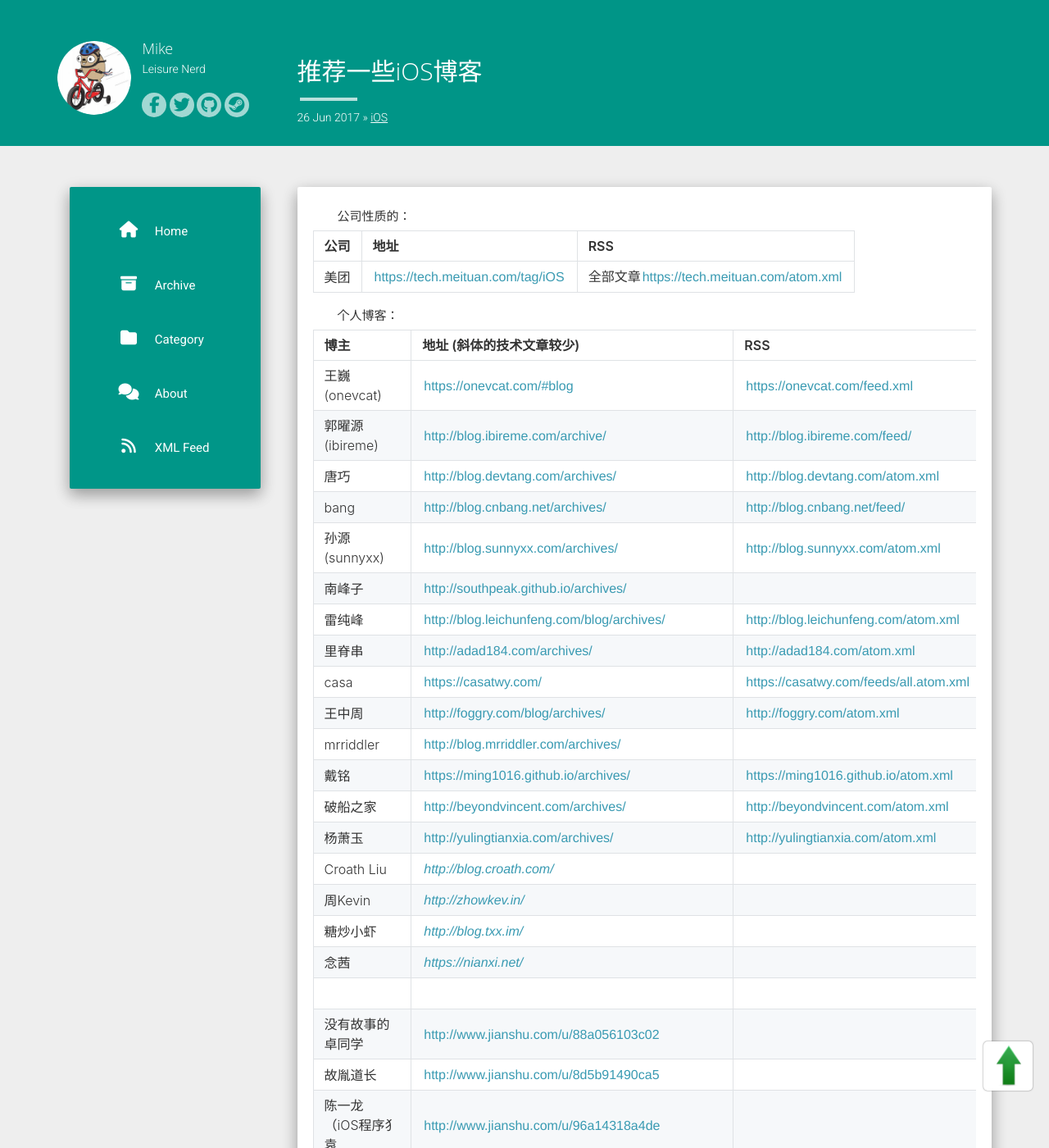
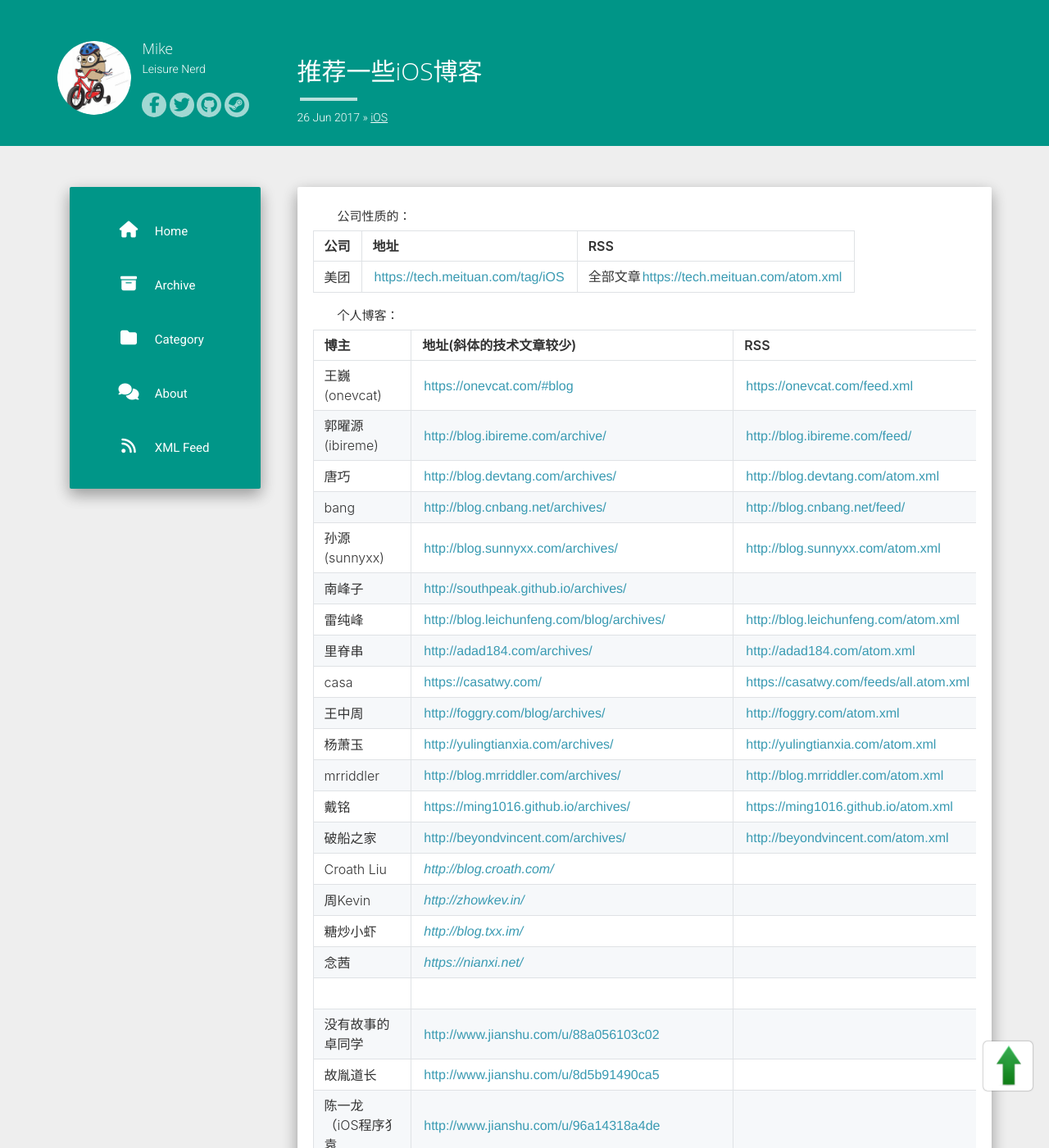
Before and after one commit to mikezone/mikezone.github.io, a Jekyll site: the page built from _posts/2017-06-26-推荐一些iOS博客.md, in a window 1280 px wide and 1400 px high. Shown: the whole window at 82% size. Built offline with Jekyll 4.4.1, drawn with Linux system fonts in a browser that asks for light colours; nearby versions of some CDN libraries; comment, search, counter and statistics services are not loaded.

Commit message:
no message

```diff
--- a/_layouts/cnblog_post.html
+++ b/_layouts/cnblog_post.html
@@ -25,7 +25,7 @@
                 <ul>
                 {% endif %}
                 <li class="relatedPost">
-                    <a href="{{ site.url }}{{ post.url }}">{{ post.title }}</a>
+                    <a href="{{ post.url }}">{{ post.title }}</a>
                     {% if post.categories %}
                         <small>(Categories: {% for category in post.categories %}<a href="/category/{{ category }}">{{ category }}</a>{% if forloop.last == false %}, {% endif %}{% endfor %})</small>
                     {% endif %}
--- a/_layouts/post.html
+++ b/_layouts/post.html
@@ -39,7 +39,7 @@
                 <ul>
                 {% endif %}
                 <li class="relatedPost">
-                    <a href="{{ site.url }}{{ post.url }}">{{ post.title }}</a>
+                    <a href="{{ post.url }}">{{ post.title }}</a>
                     {% if post.categories %}
                         <small>(Categories: {% for category in post.categories %}<a href="/category/{{ category }}">{{ category }}</a>{% if forloop.last == false %}, {% endif %}{% endfor %})</small>
                     {% endif %}
--- a/_layouts/posts_by_category.html
+++ b/_layouts/posts_by_category.html
@@ -47,7 +47,7 @@
                 {% endif %}
             {% endif %}
             <div class="least-content">{{ post.date | date_to_string }}</div>
-            <h4 class="list-group-item-heading"><a href="{{ site.url }}{{ post.url }}">{{ post.title }}</a></h4>
+            <h4 class="list-group-item-heading"><a href="{{ post.url }}">{{ post.title }}</a></h4>
             <p class="list-group-item-text">{{ post.content | strip_html | slice: 0, 40 }}...</p>
 
             </div>
--- a/_posts/2017-06-26-推荐一些iOS博客.md
+++ b/_posts/2017-06-26-推荐一些iOS博客.md
@@ -11,9 +11,55 @@
 | ----- | ----- | ----- |
 | 美团 | [https://tech.meituan.com/tag/iOS](https://tech.meituan.com/tag/iOS) | 全部文章[https://tech.meituan.com/atom.xml](https://tech.meituan.com/atom.xml) |
 
+<!--
+<table>
+  <tr>
+    <th>公司</th><th>地址</th><th>RSS</th>
+  </tr>
+  <tr>
+    <td>美团</td>
+    <td><a href="https://tech.meituan.com/tag/iOS">https://tech.meituan.com/tag/iOS</a></td>
+    <td>全部文章<a href="https://tech.meituan.com/atom.xml">https://tech.meituan.com/atom.xml</a></td>
+  </tr>
+  <tr>
+    <td colspan="3">以下为国外公司，不是纯技术博客，主要是和公司产品相关</td>
+  </tr>
+  <tr>
+    <td>Facebook</td>
+    <td><a href="https://code.facebook.com/ios/">https://code.facebook.com/ios/</a></td>
+    <td></td>
+  </tr>
+  <tr>
+    <td>Netflix</td>
+    <td><a href="https://medium.com/tag/ios">https://medium.com/tag/ios</a></td>
+    <td></td>
+  </tr>
+  <tr>
+    <td>BuzzFeed</td>
+    <td><a href="https://www.buzzfeed.com/techblog/ios">https://www.buzzfeed.com/techblog/ios</a></td>
+    <td></td>
+  </tr>
+  <tr>
+    <td>Instagram</td>
+    <td><a href="https://engineering.instagram.com/tagged/ios">https://engineering.instagram.com/tagged/ios</a></td>
+    <td></td>
+  </tr>
+  <tr>
+    <td>Airbnb</td>
+    <td><a href="https://medium.com/airbnb-engineering/tagged/mobile">https://medium.com/airbnb-engineering/tagged/mobile</a></td>
+    <td></td>
+  </tr>
+  <tr>
+    <td>Uber</td>
+    <td><a href="https://eng.uber.com/category/mobile/">https://eng.uber.com/category/mobile/</a></td>
+    <td></td>
+  </tr>
+</table>
+-->
+
 个人博客：
 
-| 博主 | 地址 (斜体的技术文章较少)| RSS |
+| 博主 | 地址(斜体的技术文章较少)| RSS |
 | ----- | ----- | ----- |
 | 王巍(onevcat) | [https://onevcat.com/#blog](https://onevcat.com/#blog) | [https://onevcat.com/feed.xml](https://onevcat.com/feed.xml) |
 | 郭曜源(ibireme) | [http://blog.ibireme.com/archive/](http://blog.ibireme.com/archive/) | [http://blog.ibireme.com/feed/](http://blog.ibireme.com/feed/) |
@@ -25,10 +71,10 @@
 | 里脊串 | [http://adad184.com/archives/](http://adad184.com/archives/) | [http://adad184.com/atom.xml](http://adad184.com/atom.xml) |
 | casa | [https://casatwy.com/](https://casatwy.com/) | [https://casatwy.com/feeds/all.atom.xml](https://casatwy.com/feeds/all.atom.xml) |
 | 王中周 | [http://foggry.com/blog/archives/](http://foggry.com/blog/archives/) | [http://foggry.com/atom.xml](http://foggry.com/atom.xml) |
-| mrriddler | [http://blog.mrriddler.com/archives/](http://blog.mrriddler.com/archives/) |
+| 杨萧玉 | [http://yulingtianxia.com/archives/](http://yulingtianxia.com/archives/) | [http://yulingtianxia.com/atom.xml](http://yulingtianxia.com/atom.xml) |
+| mrriddler | [http://blog.mrriddler.com/archives/](http://blog.mrriddler.com/archives/) | [http://blog.mrriddler.com/atom.xml](http://blog.mrriddler.com/atom.xml) |
 | 戴铭 | [https://ming1016.github.io/archives/](https://ming1016.github.io/archives/) | [https://ming1016.github.io/atom.xml](https://ming1016.github.io/atom.xml) |
 | 破船之家 | [http://beyondvincent.com/archives/](http://beyondvincent.com/archives/) | [http://beyondvincent.com/atom.xml](http://beyondvincent.com/atom.xml) |
-| 杨萧玉 | [http://yulingtianxia.com/archives/](http://yulingtianxia.com/archives/) | [http://yulingtianxia.com/atom.xml](http://yulingtianxia.com/atom.xml) |
 | Croath Liu | *[http://blog.croath.com/](http://blog.croath.com/)* |
 | 周Kevin | *[http://zhowkev.in/](http://zhowkev.in/)* |
 | 糖炒小虾 | *[http://blog.txx.im/](http://blog.txx.im/)* |
```
